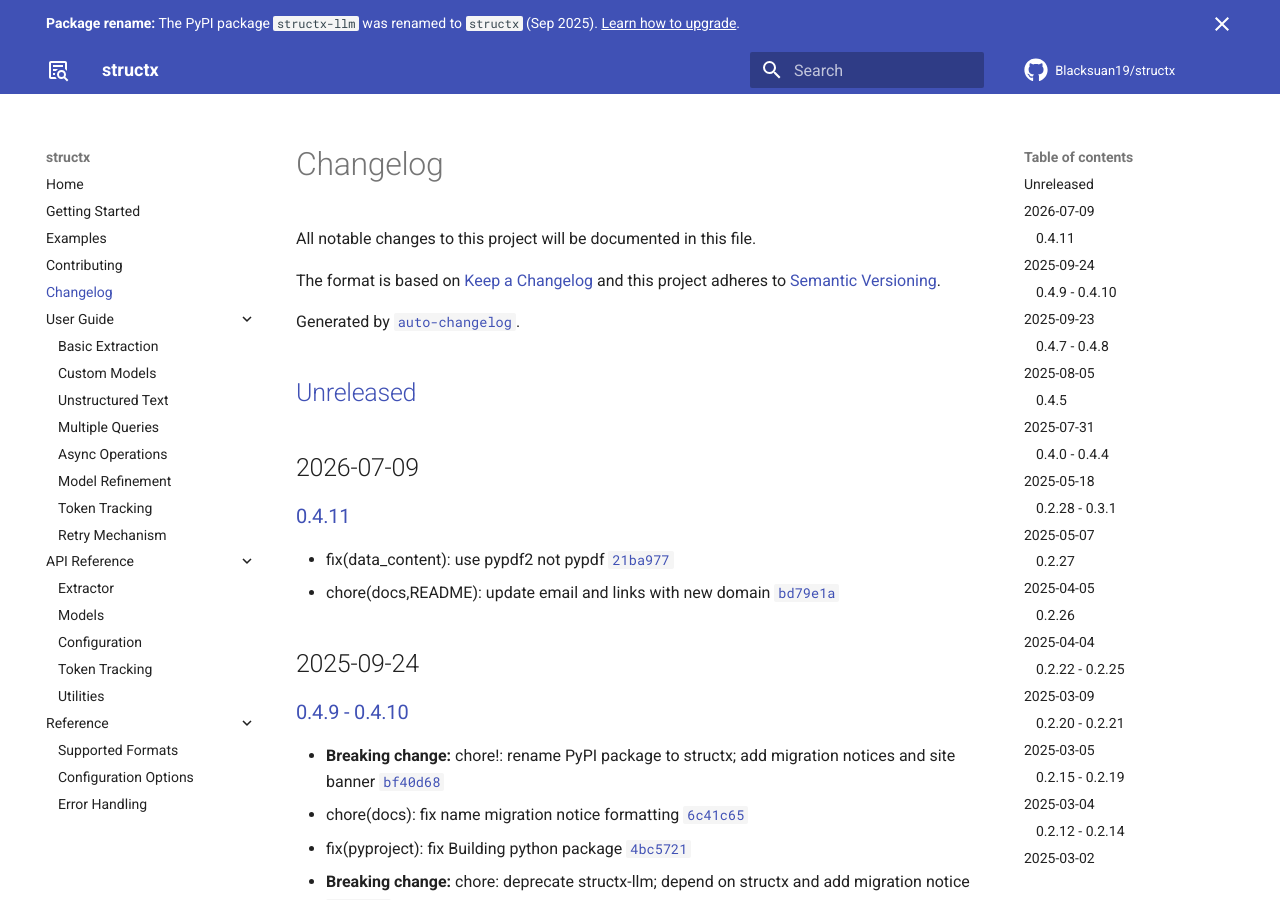
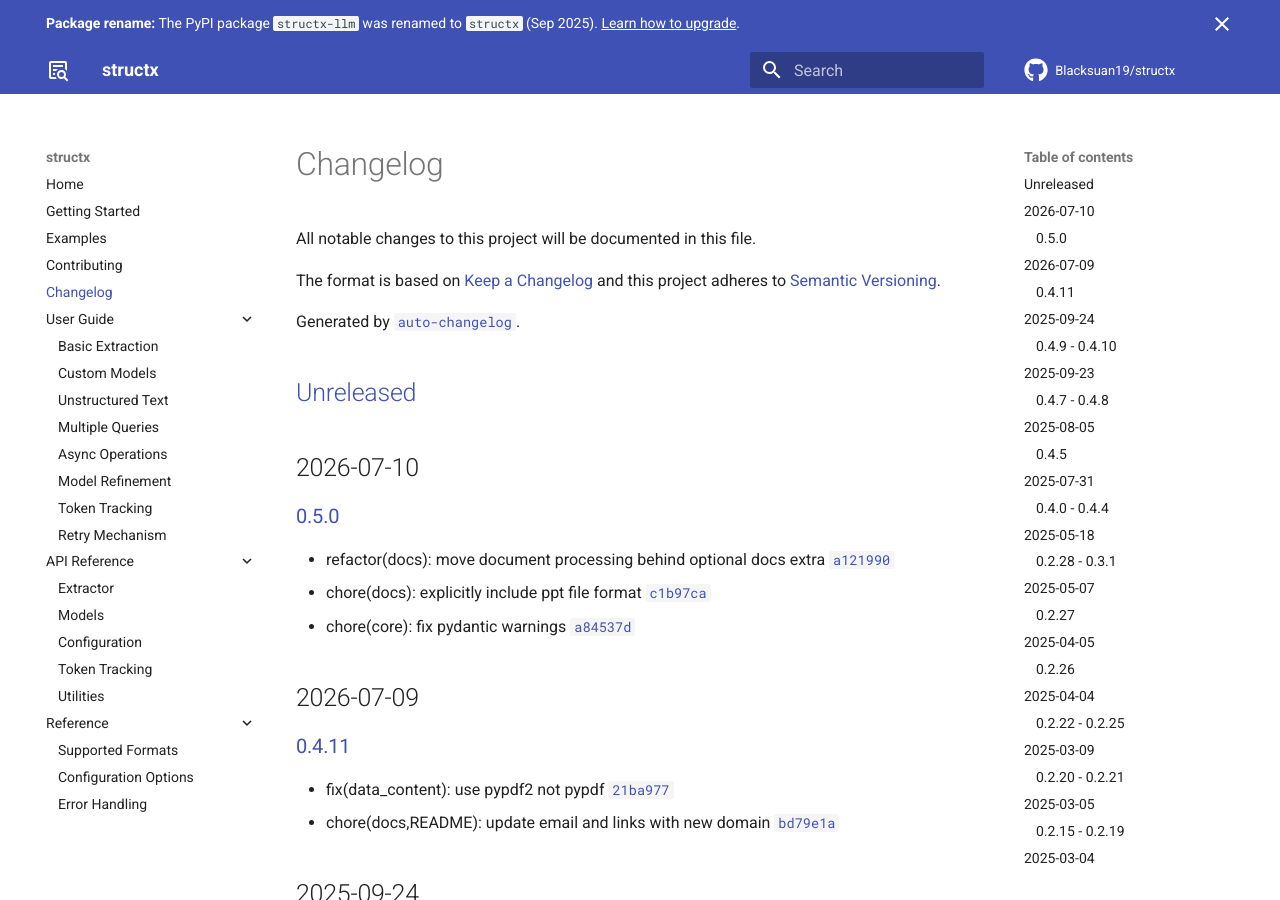
Before and after one commit to Blacksuan19/structx, an MkDocs documentation site: the page built from docs/changelog.md, in a window 1280 px wide and 900 px high. Built offline with MkDocs 1.6.1 and Material for MkDocs 9.7.7, drawn with Linux system fonts in a browser that asks for light colours; comment, search, counter and statistics services are not loaded.

Commit message:
docs(changelog): regenerate changelog for 0.5.0

```diff
--- a/docs/changelog.md
+++ b/docs/changelog.md
@@ -7,7 +7,15 @@ and this project adheres to [Semantic Versioning](https://semver.org/spec/v2.0.0
 
 Generated by [`auto-changelog`](https://github.com/CookPete/auto-changelog).
 
-## [Unreleased](https://github.com/Blacksuan19/structx/compare/0.4.11...HEAD)
+## [Unreleased](https://github.com/Blacksuan19/structx/compare/0.5.0...HEAD)
+
+## 2026-07-10
+
+### [0.5.0](https://github.com/Blacksuan19/structx/compare/0.4.11...0.5.0)
+
+- refactor(docs): move document processing behind optional docs extra [`a121990`](https://github.com/Blacksuan19/structx/commit/a121990abc689baa65053530788240b431bb0053)
+- chore(docs): explicitly include ppt file format [`c1b97ca`](https://github.com/Blacksuan19/structx/commit/c1b97caab9e560e279d4bcbb3ff33801ba3f69cd)
+- chore(core): fix pydantic warnings [`a84537d`](https://github.com/Blacksuan19/structx/commit/a84537d678d82b71d3c54a07a8a1dff841e16967)
 
 ## 2026-07-09
 
```
